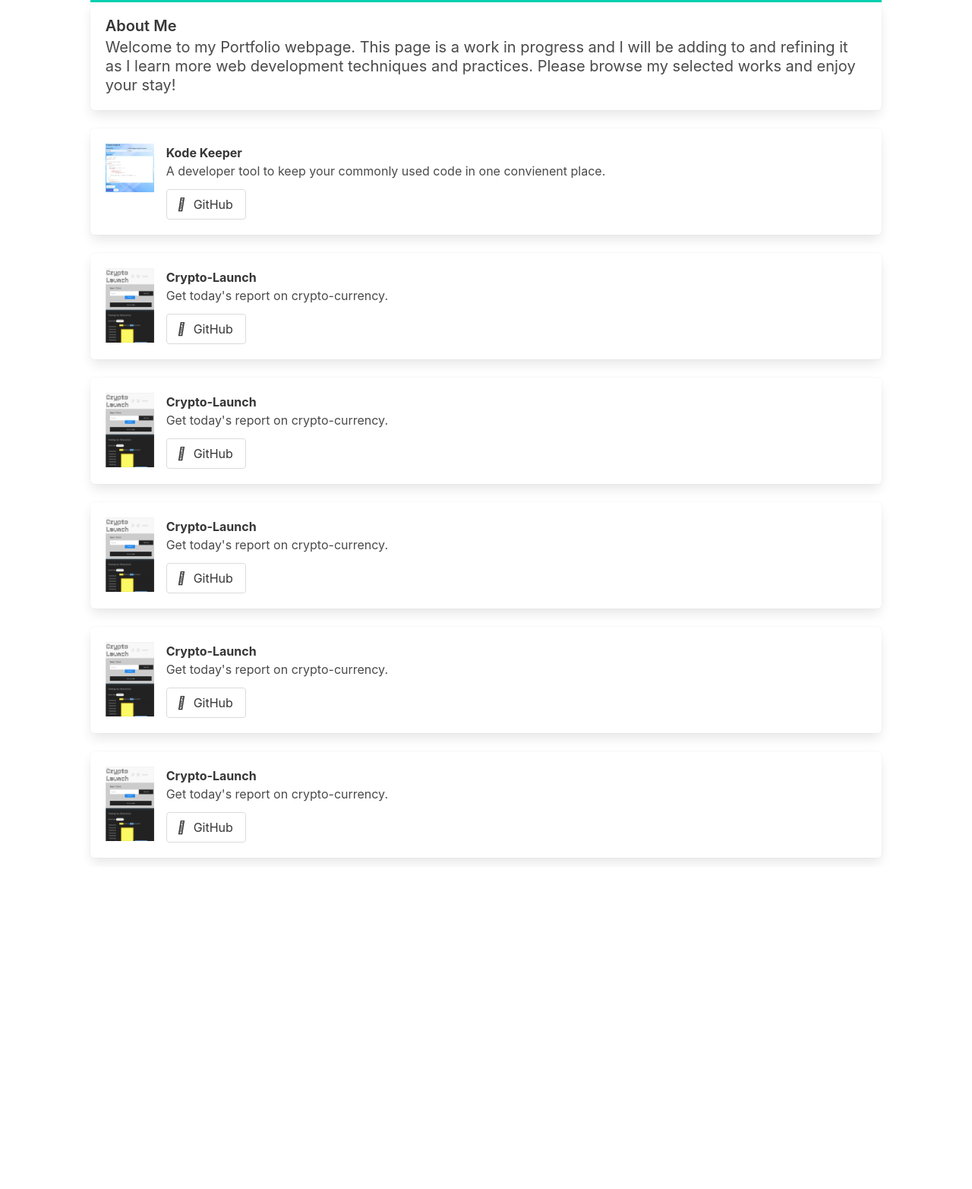
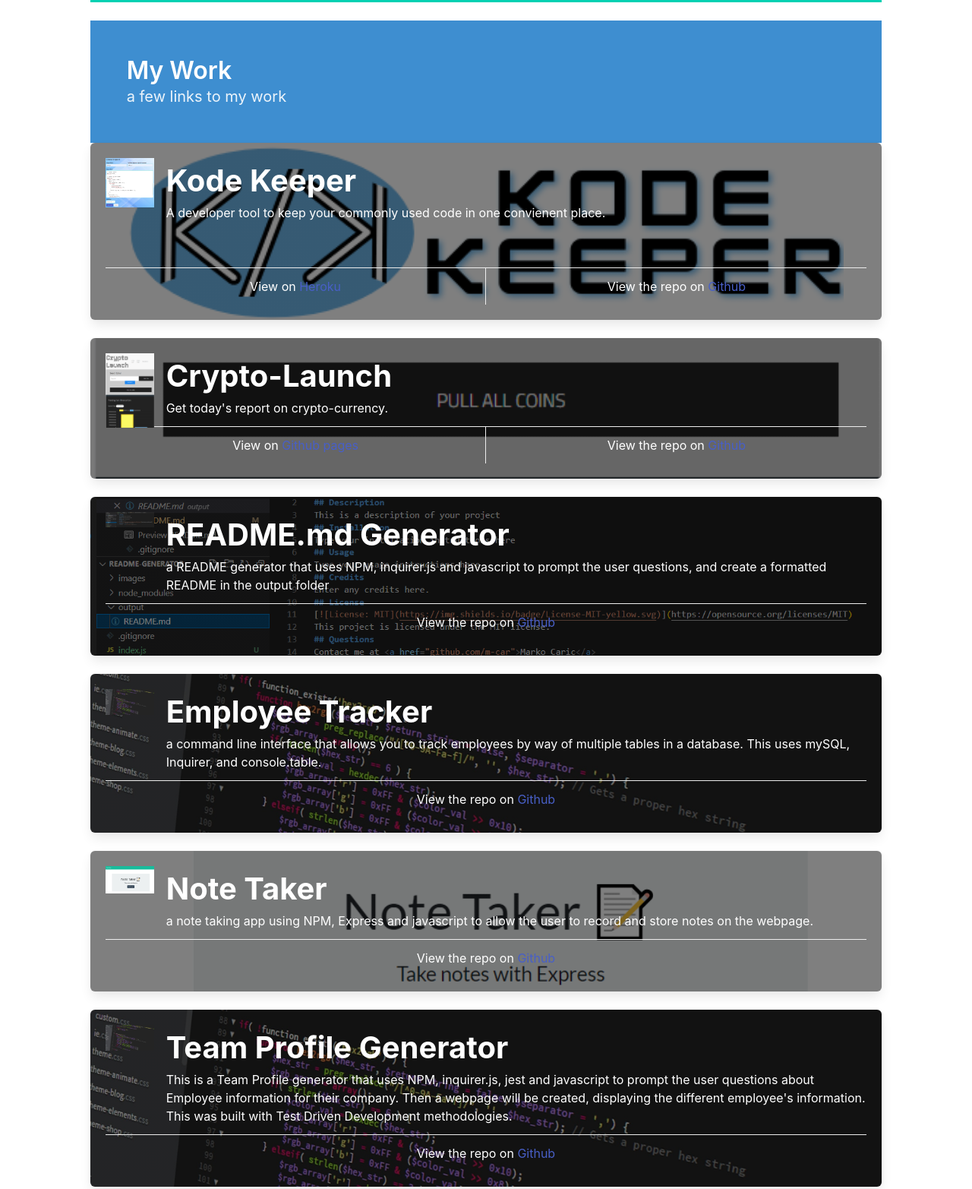
Before and after one commit to m-car/MyProfileV2, a plain HTML site: page index.html in a window 1280 px wide. Shown: the part 296-1861 px from the top of the page at 76% size. Before the commit the page ends 1437 px from the top, so only its background shows below. Drawn offline with nearby package versions, Linux system fonts and the light colour scheme.

Commit message:
added projects to cards. Removed some buttons. Added background pictures to project cards. Added contact footer

```diff
--- a/assets/css/style.css
+++ b/assets/css/style.css
@@ -0,0 +1,119 @@
+.box {
+  color: white;
+}
+.box strong {
+  color: white;
+}
+.hero-image1 {
+  /* Use "linear-gradient" to add a darken background effect to the image (photographer.jpg). This will make the text easier to read */
+  background-image: linear-gradient(rgba(0, 0, 0, 0.5), rgba(0, 0, 0, 0.5)),
+    url("../images/kodeKeeperLogoUpdatedWithTitle.png");
+
+  /* Set a specific height */
+  height: 50%;
+
+  /* Position and center the image to scale nicely on all screens */
+  background-position: center;
+  background-repeat: no-repeat;
+  background-size: contain;
+  position: relative;
+}
+.hero-image2 {
+  /* Use "linear-gradient" to add a darken background effect to the image (photographer.jpg). This will make the text easier to read */
+  background-image: linear-gradient(rgba(0, 0, 0, 0.5), rgba(0, 0, 0, 0.5)),
+    url("../images/cryptolaunchMobile.PNG");
+
+  /* Set a specific height */
+  height: 50%;
+
+  /* Position and center the image to scale nicely on all screens */
+  background-position: center;
+  background-repeat: no-repeat;
+  background-size: cover;
+  position: relative;
+}
+.hero-image3 {
+  /* Use "linear-gradient" to add a darken background effect to the image (photographer.jpg). This will make the text easier to read */
+  background-image: linear-gradient(rgba(0, 0, 0, 0.5), rgba(0, 0, 0, 0.5)),
+    url("../images/readmeGen.png");
+
+  /* Set a specific height */
+  height: 50%;
+
+  /* Position and center the image to scale nicely on all screens */
+  background-position: center;
+  background-repeat: no-repeat;
+  background-size: cover;
+  position: relative;
+}
+.hero-image4 {
+  /* Use "linear-gradient" to add a darken background effect to the image (photographer.jpg). This will make the text easier to read */
+  background-image: linear-gradient(rgba(0, 0, 0, 0.5), rgba(0, 0, 0, 0.5)),
+    url("../images/pexels-photo-270348.jpeg");
+
+  /* Set a specific height */
+  height: 50%;
+
+  /* Position and center the image to scale nicely on all screens */
+  background-position: center;
+  background-repeat: no-repeat;
+  background-size: cover;
+  position: relative;
+}
+.hero-image5 {
+  /* Use "linear-gradient" to add a darken background effect to the image (photographer.jpg). This will make the text easier to read */
+  background-image: linear-gradient(rgba(0, 0, 0, 0.5), rgba(0, 0, 0, 0.5)),
+    url("../images/noteTaker.png");
+
+  /* Set a specific height */
+  height: 50%;
+
+  /* Position and center the image to scale nicely on all screens */
+  background-position: center;
+  background-repeat: no-repeat;
+  background-size: cover;
+  position: relative;
+}
+.hero-image6 {
+  /* Use "linear-gradient" to add a darken background effect to the image (photographer.jpg). This will make the text easier to read */
+  background-image: linear-gradient(rgba(0, 0, 0, 0.5), rgba(0, 0, 0, 0.5)),
+    url("../images/pexels-photo-270348.jpeg");
+
+  /* Set a specific height */
+  height: 50%;
+
+  /* Position and center the image to scale nicely on all screens */
+  background-position: center;
+  background-repeat: no-repeat;
+  background-size: cover;
+  position: relative;
+}
+
+.hero-image7 {
+  /* Use "linear-gradient" to add a darken background effect to the image (photographer.jpg). This will make the text easier to read */
+  background-image: linear-gradient(rgba(0, 0, 0, 0.5), rgba(0, 0, 0, 0.5)),
+    url("../images/hotKitchen.PNG");
+
+  /* Set a specific height */
+  height: 50%;
+
+  /* Position and center the image to scale nicely on all screens */
+  background-position: center;
+  background-repeat: no-repeat;
+  background-size: cover;
+  position: relative;
+}
+.hero-image8 {
+  /* Use "linear-gradient" to add a darken background effect to the image (photographer.jpg). This will make the text easier to read */
+  background-image: linear-gradient(rgba(0, 0, 0, 0.5), rgba(0, 0, 0, 0.5)),
+    url("../images/weatherDashboard.png");
+
+  /* Set a specific height */
+  height: 50%;
+
+  /* Position and center the image to scale nicely on all screens */
+  background-position: center;
+  background-repeat: no-repeat;
+  background-size: cover;
+  position: relative;
+}
--- a/index.html
+++ b/index.html
@@ -8,7 +8,7 @@
     <link rel="stylesheet" href="assets\font-awesome-4.7.0\css\font-awesome.css">
     <link rel="stylesheet" href="https://cdn.jsdelivr.net/npm/bulma@0.9.3/css/bulma.min.css">
     <script src="https://ajax.googleapis.com/ajax/libs/jquery/3.5.1/jquery.min.js"></script>
-    <!-- <link rel="stylesheet" href="assets\CSS\style.css"> -->
+    <link rel="stylesheet" href="assets\CSS\style.css">
 </head>
 
 <body class="has-navbar-fixed-top ">
@@ -16,7 +16,7 @@
     <!-- NAVBAR -->
     <nav class="navbar is-fixed-top is-light" role="navigation" aria-label="main navigation">
       <div class="navbar-brand">
-        <h1>m.c.</h1>
+        <h1 class=" is-size-2">marko caric</h1>
 
         <a role="button" class="navbar-burger " aria-label="menu" aria-expanded="false" data-target="navbarBasicExample">
           <span aria-hidden="true"></span>
@@ -44,31 +44,45 @@
               <a class="navbar-item" href="#crypto">
                 Crypto Launch
               </a>
-              <a class="navbar-item" href="#contact">
-                Contact
+              <a class="navbar-item" href="#readMeGen">
+                README Generator
+              </a>
+              <a class="navbar-item" href="#tracker">
+                Employee Tracker
+              </a>
+              <a class="navbar-item" href="#noteTaker">
+                Note Taker
+              </a>
+              <a class="navbar-item" href="#teamGenerator">
+                Team Profile Generator
+              </a>
+              <a class="navbar-item" href="#hotKitchen">
+               Hot Kitchen
+              </a>
+              <a class="navbar-item" href="#weather">
+                Weather Dashboard
               </a>
               <hr class="navbar-divider">
 
             </div>
           </div>
-          <a class="navbar-item">
+          <a class="navbar-item" href="#contactMe">
             Contact Me
           </a>
           <a class="navbar-item" >
             Resume
           </a>
-          <a class="navbar-item navbar-end" >
-            Resume
+          <a class="navbar-item " href="https://github.com/m-car">
+            Github
           </a>
 
         </div>
-
-
     </nav>
 
 
   </div>
   <!-- MAIN BODY -->
+
   <div class="column is-10 is-offset-1">
     <section class="hero is-primary">
       <div class="hero-body" id="aboutMe">
@@ -83,12 +97,17 @@
       </div>
     </section>
     <!-- ABOUT ME -->
-          <div class="box">
-            <p class="title is-5">About Me</p>
-            <p class="subtitle">Welcome to my Portfolio webpage. This page is a work in progress and I will be
-                adding to and refining it as I learn more web development techniques and practices.
-                Please browse my selected works and enjoy your stay!</p>
+    <br>
+    <section class="hero is-info is-light">
+      <div class="hero-body" id="aboutMe">
+        <p class="title">
+          My Work
+        </p>
+        <p class="subtitle">
+        a few links to my work
+        </p>
       </div>
+</section>
 
       <!-- <div class="box">
         <div class="block">
@@ -113,7 +132,8 @@
     -->
 
     <!-- MY WORK -->
-     <div class="box" id="kodeKeeper">
+
+    <div class="box hero-image1 " id="kodeKeeper">
       <article class="media">
         <div class="media-left">
           <figure class="image is-64x64">
@@ -123,7 +143,7 @@
         <div class="media-content">
           <div class="content">
             <p>
-              <strong>Kode Keeper</strong>
+              <strong class="is-size-2">Kode Keeper</strong>
               <br>
               A developer tool to keep your commonly used code in one convienent place.
             </p>
@@ -131,19 +151,29 @@
           <nav class="level is-mobile">
             <div class="level-left">
 
-                <button class="button">
-                  <span class="icon">
-                    <i class="fab fa-github"></i>
-                  </span>
-                  <span>GitHub</span>
-                </button>
+
             </div>
           </nav>
         </div>
       </article>
+      <br>
+      <br>
+
+      <footer class="card-footer">
+        <p class="card-footer-item">
+          <span>
+            View on <a href="https://kode-keeper.herokuapp.com/">Heroku</a>
+          </span>
+        </p>
+        <p class="card-footer-item">
+          <span>
+            View the repo on <a href="https://github.com/m-car/Kode-Keeper">Github</a>
+          </span>
+        </p>
+      </footer>
     </div>
 
-    <div class="box " id="crypto">
+    <div class="box hero-image2 " id="crypto">
       <article class="media">
         <div class="media-left">
           <figure class="image is-64x64">
@@ -153,7 +183,7 @@
         <div class="media-content">
           <div class="content">
             <p>
-                <strong>Crypto-Launch</strong>
+              <strong class="is-size-2">Crypto-Launch</strong>
               <br>
               Get today's report on crypto-currency.
             </p>
@@ -161,136 +191,244 @@
           <nav class="level is-mobile">
             <div class="level-left">
 
-                  <button class="button">
-                    <span class="icon">
-                      <i class="fab fa-github"></i>
-                    </span>
-                    <span>GitHub</span>
-                  </button>
+
             </div>
           </nav>
         </div>
       </article>
+      <footer class="card-footer">
+        <p class="card-footer-item">
+          <span>
+            View on <a href="https://m-car.github.io/crypto-launchpad/">Github pages</a>
+          </span>
+        </p>
+
+        <p class="card-footer-item">
+          <span>
+            View the repo on <a href="https://github.com/m-car/crypto-launchpad">Github</a>
+          </span>
+        </p>
+      </footer>
     </div>
-      <div class="box " id="crypto">
+
+
+    <div class="box hero-image3 " id="readMeGen">
       <article class="media">
         <div class="media-left">
           <figure class="image is-64x64">
-              <img src="assets\images\cryptolaunchMobile.PNG" alt="Image">
+            <img src="assets\images\readmeGen.png" alt="Image">
           </figure>
         </div>
         <div class="media-content">
           <div class="content">
             <p>
-                <strong>Crypto-Launch</strong>
+              <strong class="is-size-2">README.md Generator</strong>
                 <br>
-                Get today's report on crypto-currency.
+                a README generator that uses NPM, inquirer.js and javascript to prompt the user questions, and create a formatted README in the output folder
               </p>
             </div>
             <nav class="level is-mobile">
                 <div class="level-left">
 
-                  <button class="button">
-                    <span class="icon">
-                      <i class="fab fa-github"></i>
-                    </span>
-                    <span>GitHub</span>
-                  </button>
+
               </div>
             </nav>
           </div>
         </article>
+        <footer class="card-footer">
+
+          <p class="card-footer-item">
+            <span>
+              View the repo on <a href="https://github.com/m-car/README-Generator">Github</a>
+            </span>
+          </p>
+        </footer>
       </div>
-      <div class="box " id="crypto">
+
+<div class="box hero-image4 " id="tracker">
         <article class="media">
           <div class="media-left">
             <figure class="image is-64x64">
-              <img src="assets\images\cryptolaunchMobile.PNG" alt="Image">
+              <img src="assets\images\pexels-photo-270348.jpeg" alt="Image">
             </figure>
           </div>
           <div class="media-content">
             <div class="content">
               <p>
-                <strong>Crypto-Launch</strong>
+                <strong class="is-size-2">Employee Tracker</strong>
                 <br>
-                Get today's report on crypto-currency.
+                a command line interface that allows you to track employees by way of multiple tables in a database. This uses mySQL, Inquirer, and console.table.
               </p>
             </div>
             <nav class="level is-mobile">
                 <div class="level-left">
 
-                  <button class="button">
-                    <span class="icon">
-                      <i class="fab fa-github"></i>
-                    </span>
-                    <span>GitHub</span>
-                  </button>
+
               </div>
             </nav>
           </div>
         </article>
+        <footer class="card-footer">
+
+          <p class="card-footer-item">
+            <span>
+              View the repo on <a href="https://github.com/m-car/employee-tracker">Github</a>
+            </span>
+          </p>
+        </footer>
       </div>
-      <div class="box " id="crypto">
+
+
+
+      <div class="box hero-image5 " id="noteTaker">
         <article class="media">
           <div class="media-left">
             <figure class="image is-64x64">
-              <img src="assets\images\cryptolaunchMobile.PNG" alt="Image">
+              <img src="assets\images\noteTaker.png" alt="Image">
             </figure>
           </div>
           <div class="media-content">
             <div class="content">
               <p>
-                <strong>Crypto-Launch</strong>
+                <strong class="is-size-2">Note Taker</strong>
                 <br>
-                Get today's report on crypto-currency.
+                a note taking app using NPM, Express and javascript to allow the user to record and store notes on the webpage.
               </p>
             </div>
             <nav class="level is-mobile">
                 <div class="level-left">
 
-                  <button class="button">
-                    <span class="icon">
-                      <i class="fab fa-github"></i>
-                    </span>
-                    <span>GitHub</span>
-                  </button>
+
               </div>
             </nav>
           </div>
         </article>
+        <footer class="card-footer">
+
+          <p class="card-footer-item">
+            <span>
+              View the repo on <a href="https://github.com/m-car/note-taker">Github</a>
+            </span>
+          </p>
+        </footer>
       </div>
-      <div class="box " id="crypto">
+
+      <div class="box hero-image6 " id="teamGenerator">
         <article class="media">
           <div class="media-left">
             <figure class="image is-64x64">
-              <img src="assets\images\cryptolaunchMobile.PNG" alt="Image">
+              <img src="assets\images\pexels-photo-270348.jpeg" alt="Image">
             </figure>
           </div>
           <div class="media-content">
             <div class="content">
               <p>
-                <strong>Crypto-Launch</strong>
+                <strong class="is-size-2">Team Profile Generator</strong>
                 <br>
-                Get today's report on crypto-currency.
+                This is a Team Profile generator that uses NPM, inquirer.js, jest and javascript to prompt the user questions about Employee information for their company. Then a webpage will be created, displaying the different employee's information. This was built with Test Driven Development methodologies.
               </p>
             </div>
             <nav class="level is-mobile">
                 <div class="level-left">
 
-                  <button class="button">
-                    <span class="icon">
-                      <i class="fab fa-github"></i>
-                    </span>
-                    <span>GitHub</span>
-                  </button>
+
               </div>
             </nav>
           </div>
         </article>
+        <footer class="card-footer">
+
+          <p class="card-footer-item">
+            <span>
+              View the repo on <a href="https://github.com/m-car/team-profile-generator">Github</a>
+            </span>
+          </p>
+        </footer>
       </div>
+
+
+      <div class="box hero-image7 " id="hotKitchen">
+        <article class="media">
+          <div class="media-left">
+            <figure class="image is-64x64">
+              <img src="assets\images\pexels-photo-270348.jpeg" alt="Image">
+            </figure>
+          </div>
+          <div class="media-content">
+            <div class="content">
+              <p>
+                <strong class="is-size-2">Hot Kitchen</strong>
+                <br>
+                a web app for reserving and viewing tables for a busy restaurants.
+              </p>
+            </div>
+            <nav class="level is-mobile">
+                <div class="level-left">
+
+
+              </div>
+            </nav>
+          </div>
+        </article>
+        <footer class="card-footer">
+
+          <p class="card-footer-item">
+            <span>
+              View the page on  <a href="https://hot-kitchen-1.herokuapp.com/">Heroku</a>
+            </span>
+          </p>
+        </footer>
 
       </div>
 
+<div class="box hero-image8" id="weather">
+        <article class="media">
+          <div class="media-left">
+            <figure class="image is-64x64">
+              <img src="assets\images\weatherDashboard.png" alt="Image">
+            </figure>
+          </div>
+          <div class="media-content">
+            <div class="content">
+              <p>
+                <strong class="is-size-2">Weather Dashboard</strong>
+                <br>
+                Dashboard for current and forecast weather data.
+              </p>
+            </div>
+            <nav class="level is-mobile">
+                <div class="level-left">
+
+
+              </div>
+            </nav>
+          </div>
+        </article>
+        <footer class="card-footer">
+          <p class="card-footer-item">
+            <span>
+              View the page on <a href="https://m-car.github.io/weather-dashboard/">Github Pages</a>
+            </span>
+          </p>
+          <p class="card-footer-item">
+            <span>
+              View the repo on <a href="https://github.com/m-car/weather-dashboard">Github</a>
+            </span>
+          </p>
+        </footer>
+      </div>
+
+
+</div>
+<footer class="footer" id="contactMe">
+  <div class="content has-text-centered">
+    <p>
+      <strong>Contact Me</strong> by <a href="#">Email</a>.
+      <a href="https://github.com/m-car">GitHub</a>.
+     <a href="https://www.linkedin.com/in/markocaric/">LinkedIn</a>.
+    </p>
+  </div>
+</footer>
 
 
 
```
Also changed, not shown: assets/images/hotKitchen.PNG (added), assets/images/noteTaker.png (added), assets/images/readmeGen.png (added), assets/images/weatherDashboard.png (added). Lines whose indentation alone changed are shown as unchanged.
